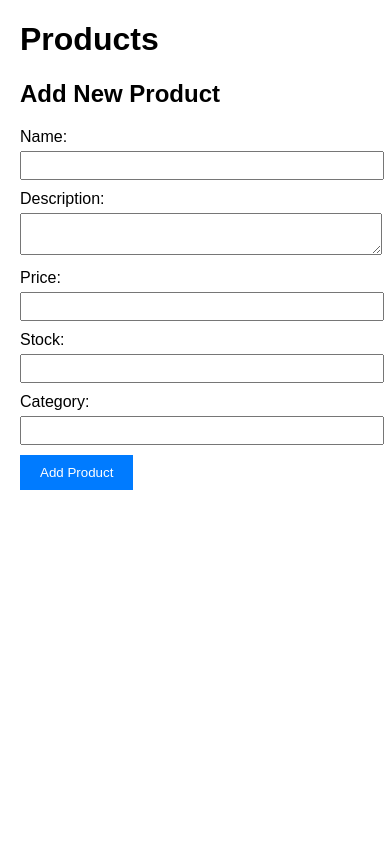
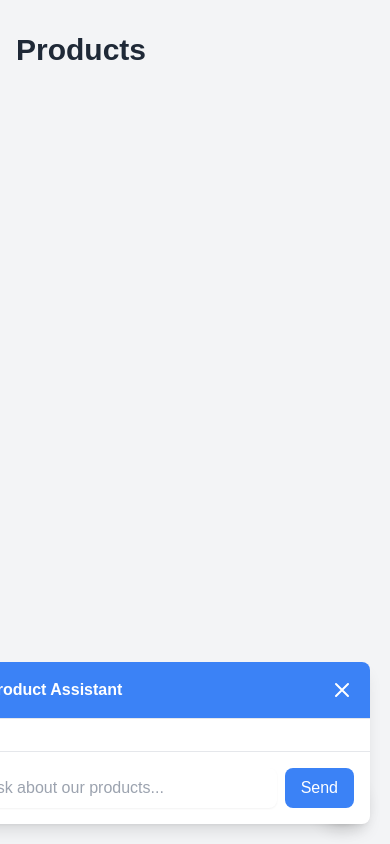
Before and after one commit to knrick/multicloud-challenge, a FastAPI app: template src/app/templates/products.html in a window 390 px wide. Run offline with FastAPI, Linux system fonts and the light colour scheme; the template is opened without the code that fills it, so the values that code supplies are empty; some libraries are stand-ins or nearby versions.

Commit message:
feat(products): Add Bedrock AI chat widget for product recommendations
- Update products page with modern UI using TailwindCSS
- Add floating chat widget with real-time AI assistance
- Implement Bedrock agent integration for product recommendations
- Remove product management form (will be handled in admin interface)
- Update API endpoints to use sessionId instead of conversationId
- Improve responsive layout and styling of product grid

The chat widget provides:
- Collapsible interface with smooth animations
- Real-time message history
- Error handling and loading states
- Session persistence during chat

UI/UX improvements:
- Responsive product grid with cards
- Modern styling and typography
- Better spacing and visual hierarchy
- Improved price and stock display

```diff
--- a/src/app/templates/products.html
+++ b/src/app/templates/products.html
@@ -4,6 +4,8 @@
     <meta charset="UTF-8">
     <meta name="viewport" content="width=device-width, initial-scale=1.0">
     <title>CloudMart - Products</title>
+    <script src="https://cdn.tailwindcss.com"></script>
+    <link rel="stylesheet" href="{{ url_for('static', path='css/main.css') }}">
     <style>
         body { font-family: Arial, sans-serif; margin: 20px; }
         .container { max-width: 1200px; margin: 0 auto; }
@@ -12,52 +14,136 @@
         label { display: block; margin-bottom: 5px; }
         input, textarea { width: 100%; padding: 5px; }
         button { background: #007bff; color: white; padding: 10px 20px; border: none; cursor: pointer; }
+        .chat-widget {
+            position: fixed;
+            bottom: 20px;
+            right: 20px;
+            width: 400px;
+            max-height: 600px;
+            z-index: 1000;
+            display: none;
+        }
+        .chat-toggle {
+            position: fixed;
+            bottom: 20px;
+            right: 20px;
+            z-index: 999;
+        }
     </style>
 </head>
 <body>
-    <div class="container">
-        <h1>Products</h1>
+    <div class="container mx-auto px-4 py-8">
+        <h1 class="text-3xl font-bold mb-8">Products</h1>
 
         <!-- Product List -->
-        <div>
+        <div class="grid grid-cols-1 md:grid-cols-2 lg:grid-cols-3 gap-6">
             {% for product in products %}
-            <div class="product">
-                <h3>{{ product.name }}</h3>
-                <p>{{ product.description }}</p>
-                <p>Price: ${{ "%.2f"|format(product.price) }}</p>
-                <p>Stock: {{ product.stock }}</p>
-                <p>Category: {{ product.category }}</p>
+            <div class="bg-white rounded-lg shadow p-6">
+                <h3 class="text-xl font-semibold mb-2">{{ product.name }}</h3>
+                <p class="text-gray-600 mb-4">{{ product.description }}</p>
+                <p class="text-lg font-bold text-blue-600 mb-2">${{ "%.2f"|format(product.price) }}</p>
+                <p class="text-sm text-gray-500">Stock: {{ product.stock }}</p>
+                <p class="text-sm text-gray-500">Category: {{ product.category }}</p>
             </div>
             {% endfor %}
         </div>
 
-        <!-- Add Product Form -->
-        <div>
-            <h2>Add New Product</h2>
-            <form method="POST" action="/api/products">
-                <div class="form-group">
-                    <label for="name">Name:</label>
-                    <input type="text" id="name" name="name" required>
-                </div>
-                <div class="form-group">
-                    <label for="description">Description:</label>
-                    <textarea id="description" name="description" required></textarea>
-                </div>
-                <div class="form-group">
-                    <label for="price">Price:</label>
-                    <input type="number" id="price" name="price" step="0.01" min="0" required>
-                </div>
-                <div class="form-group">
-                    <label for="stock">Stock:</label>
-                    <input type="number" id="stock" name="stock" min="0" required>
-                </div>
-                <div class="form-group">
-                    <label for="category">Category:</label>
-                    <input type="text" id="category" name="category" required>
-                </div>
-                <button type="submit">Add Product</button>
-            </form>
+        <!-- AI Chat Widget -->
+        <button class="chat-toggle bg-blue-500 text-white p-4 rounded-full shadow-lg hover:bg-blue-600" onclick="toggleChat()">
+            <svg xmlns="http://www.w3.org/2000/svg" class="h-6 w-6" fill="none" viewBox="0 0 24 24" stroke="currentColor">
+                <path stroke-linecap="round" stroke-linejoin="round" stroke-width="2" d="M8 10h.01M12 10h.01M16 10h.01M9 16H5a2 2 0 01-2-2V6a2 2 0 012-2h14a2 2 0 012 2v8a2 2 0 01-2 2h-5l-5 5v-5z" />
+            </svg>
+        </button>
+
+        <div class="chat-widget bg-white rounded-lg shadow-lg flex flex-col">
+            <div class="p-4 border-b flex justify-between items-center bg-blue-500 text-white rounded-t-lg">
+                <h3 class="font-semibold">Product Assistant</h3>
+                <button onclick="toggleChat()" class="text-white hover:text-gray-200">
+                    <svg xmlns="http://www.w3.org/2000/svg" class="h-6 w-6" fill="none" viewBox="0 0 24 24" stroke="currentColor">
+                        <path stroke-linecap="round" stroke-linejoin="round" stroke-width="2" d="M6 18L18 6M6 6l12 12" />
+                    </svg>
+                </button>
+            </div>
+            <div id="chat-messages" class="flex-1 p-4 overflow-y-auto max-h-[400px] space-y-4"></div>
+            <div class="p-4 border-t">
+                <form onsubmit="sendMessage(event)" class="flex gap-2">
+                    <input type="text"
+                           id="message-input"
+                           placeholder="Ask about our products..."
+                           class="flex-1 rounded-lg border-gray-300 shadow-sm focus:border-blue-500 focus:ring-blue-500">
+                    <button type="submit"
+                            class="bg-blue-500 text-white px-4 py-2 rounded-lg hover:bg-blue-600">
+                        Send
+                    </button>
+                </form>
+            </div>
         </div>
     </div>
+
+    <script>
+        let sessionId = null;
+
+        async function initChat() {
+            try {
+                const response = await fetch('/api/ai/bedrock/start', {
+                    method: 'POST',
+                    headers: { 'Content-Type': 'application/json' }
+                });
+                const data = await response.json();
+                sessionId = data.sessionId;
+            } catch (error) {
+                console.error('Error initializing chat:', error);
+            }
+        }
+
+        function toggleChat() {
+            const widget = document.querySelector('.chat-widget');
+            const isHidden = widget.style.display === 'none' || !widget.style.display;
+            widget.style.display = isHidden ? 'flex' : 'none';
+
+            if (isHidden && !sessionId) {
+                initChat();
+            }
+        }
+
+        function appendMessage(content, isUser) {
+            const messagesDiv = document.getElementById('chat-messages');
+            const messageDiv = document.createElement('div');
+            messageDiv.className = `flex ${isUser ? 'justify-end' : 'justify-start'}`;
+
+            const bubble = document.createElement('div');
+            bubble.className = `max-w-[70%] rounded-lg p-3 ${isUser ? 'bg-blue-100' : 'bg-gray-100'}`;
+            bubble.textContent = content;
+
+            messageDiv.appendChild(bubble);
+            messagesDiv.appendChild(messageDiv);
+            messagesDiv.scrollTop = messagesDiv.scrollHeight;
+        }
+
+        async function sendMessage(event) {
+            event.preventDefault();
+            const input = document.getElementById('message-input');
+            const message = input.value.trim();
+
+            if (!message) return;
+
+            appendMessage(message, true);
+            input.value = '';
+
+            try {
+                const response = await fetch('/api/ai/bedrock/message', {
+                    method: 'POST',
+                    headers: { 'Content-Type': 'application/json' },
+                    body: JSON.stringify({ sessionId, message })
+                });
+
+                const data = await response.json();
+                appendMessage(data.response, false);
+            } catch (error) {
+                console.error('Error sending message:', error);
+                appendMessage('Sorry, there was an error processing your message.', false);
+            }
+        }
+    </script>
 </body>
 </html>
```
Also changed, not shown: src/app/api/ai.py (+7 -7 lines).
